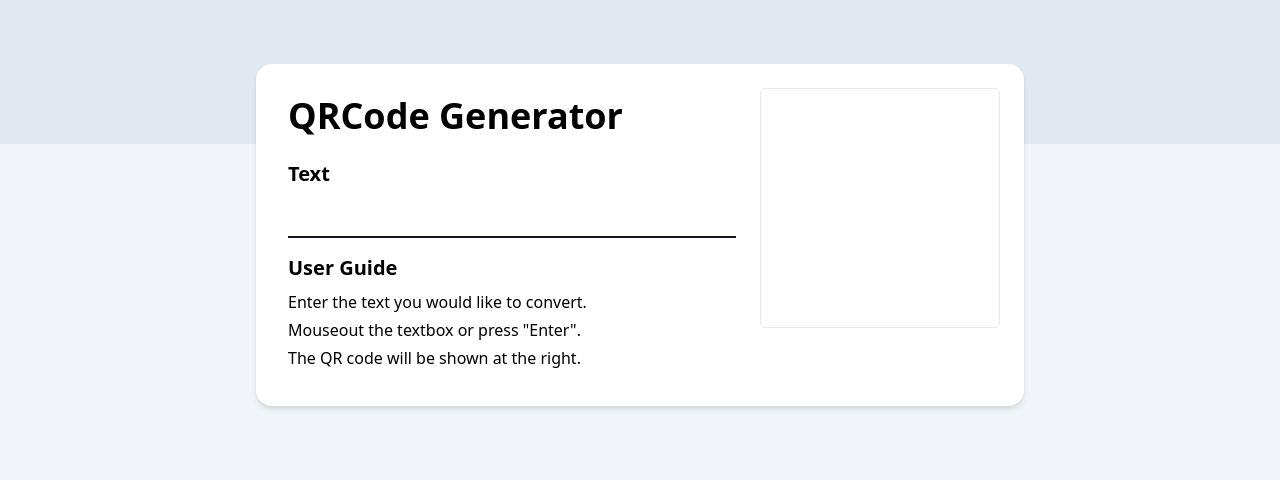
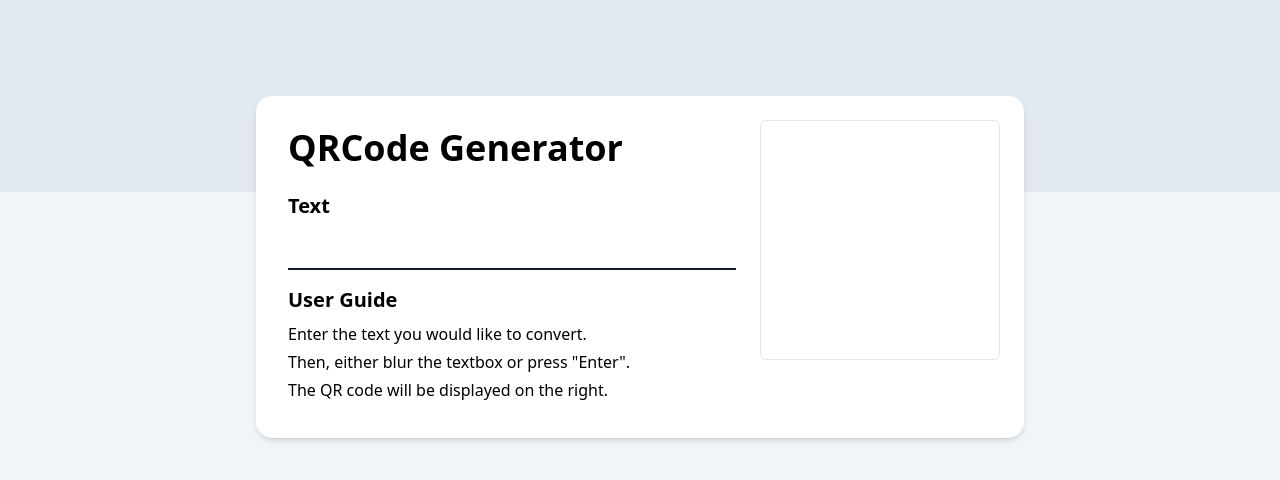
Before and after one commit to kinoras/gallery, a plain HTML site: page qrcode-remake/index.html in a window 1280 px wide. Drawn offline with nearby package versions, Linux system fonts and the light colour scheme; a script that the page names is missing.

Commit message:
qrcode: fix style and wording

```diff
--- a/qrcode-remake/index.html
+++ b/qrcode-remake/index.html
@@ -5,7 +5,7 @@
     <meta name="viewport" content="width=device-width, initial-scale=1.0">
     <title>Qrcode Remake | kinoRAS</title>
 </head>
-<body class="h-full bg-slate-100 p-4 pt-16 before:absolute before:inset-x-0 before:top-0 before:h-36 before:bg-slate-200 before:-z-10 dark:bg-slate-900 dark:before:bg-slate-950 dark:before:opacity-75">
+<body class="h-full bg-slate-100 p-4 pt-24 before:absolute before:inset-x-0 before:top-0 before:h-48 before:bg-slate-200 before:-z-10 dark:bg-slate-900 dark:before:bg-slate-950 dark:before:opacity-75">
     <div id="root" class="w-full max-w-3xl mx-auto bg-white shadow-md flex flex-col sm:flex-row gap-4 rounded-lg sm:rounded-xl md:rounded-2xl p-2 sm:p-4 md:p-6 dark:bg-slate-800">
         <main class="flex-1 p-2">
             <h1 class="font-bold mb-6 text-3xl sm:text-4xl md:text-4xl dark:text-slate-200">QRCode Generator</h1>
@@ -17,8 +17,8 @@
             <h3 class="font-semibold mb-2 text-md sm:text-lg md:text-xl dark:text-slate-200">User Guide</h3>
             <ul class="dark:text-slate-400">
                 <li class="mb-1">Enter the text you would like to convert.</li>
-                <li class="mb-1">Mouseout the textbox or press "Enter".</li>
-                <li class="mb-1">The QR code will be shown at the right.</li>
+                <li class="mb-1">Then, either blur the textbox or press "Enter".</li>
+                <li class="mb-1">The QR code will be displayed on the right.</li>
             </ul>
         </main>
         <div id="qr-code-container" class="p-4 md:p-s6 self-center sm:self-start aspect-square w-full max-w-[240px] sm:w-48 md:w-60 mb-2 rounded md:rounded-md border border-slate-200 dark:border-slate-600">
```
